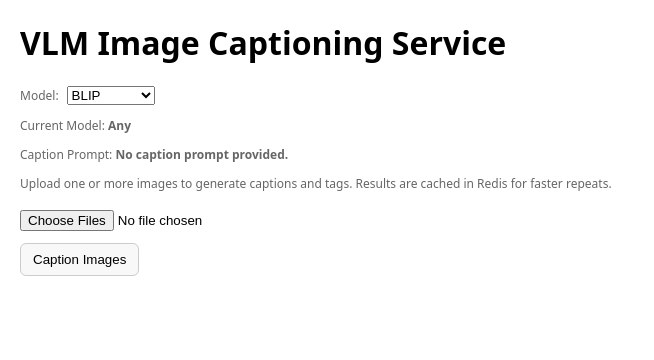
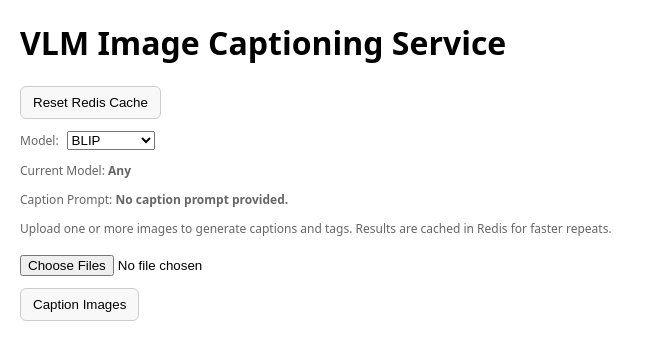
Before and after one commit to abrarhayat/blip-image-inference, a Flask app: page / in a window 1280 px wide. Shown: the top 360 px of the page, without its empty margins (0-654 px from the left). Run offline with Flask 3, Linux system fonts and the light colour scheme.

Commit message:
Added reset redis cache button in the UI

```diff
--- a/app.py
+++ b/app.py
@@ -45,6 +45,7 @@
 def index():
     global model_name, CAPTION_PROMPT
     return render_template("index.html", model_name=model_name, caption_prompt=CAPTION_PROMPT or "No caption prompt provided.")
+
 @app.route("/set-model", methods=["POST"])
 def set_model():
     global SELECTED_MODEL_KEY, processor, model, device, model_name
--- a/templates/index.html
+++ b/templates/index.html
@@ -80,6 +80,7 @@
 <body>
 <header>
     <h1>VLM Image Captioning Service</h1>
+    <button id="reset-redis-btn" type="button">Reset Redis Cache</button>
     <div class="actions">
         <label for="model-select" class="small">Model:</label>
         <select id="model-select">
@@ -115,6 +116,21 @@
     const submitBtn = document.getElementById('submit-btn');
     const modelSelect = document.getElementById('model-select');
     const currentModelEl = document.getElementById('current-model');
+
+    const resetRedisBtn = document.getElementById('reset-redis-btn');
+    resetRedisBtn.addEventListener('click', async () => {
+        statusEl.textContent = 'Resetting Redis cache...';
+        try {
+            const resp = await fetch('/reset-redis', { method: 'GET' });
+            if (!resp.ok) {
+                throw new Error('Failed to reset Redis cache');
+            }
+            const data = await resp.json();
+            statusEl.textContent = data.message || 'Redis cache reset.';
+        } catch (err) {
+            statusEl.innerHTML = `<span class="error">${err.message}</span>`;
+        }
+    });
 
     modelSelect.addEventListener('change', async () => {
         const selectedModel = modelSelect.value;
```
Also changed, not shown: README.md.
